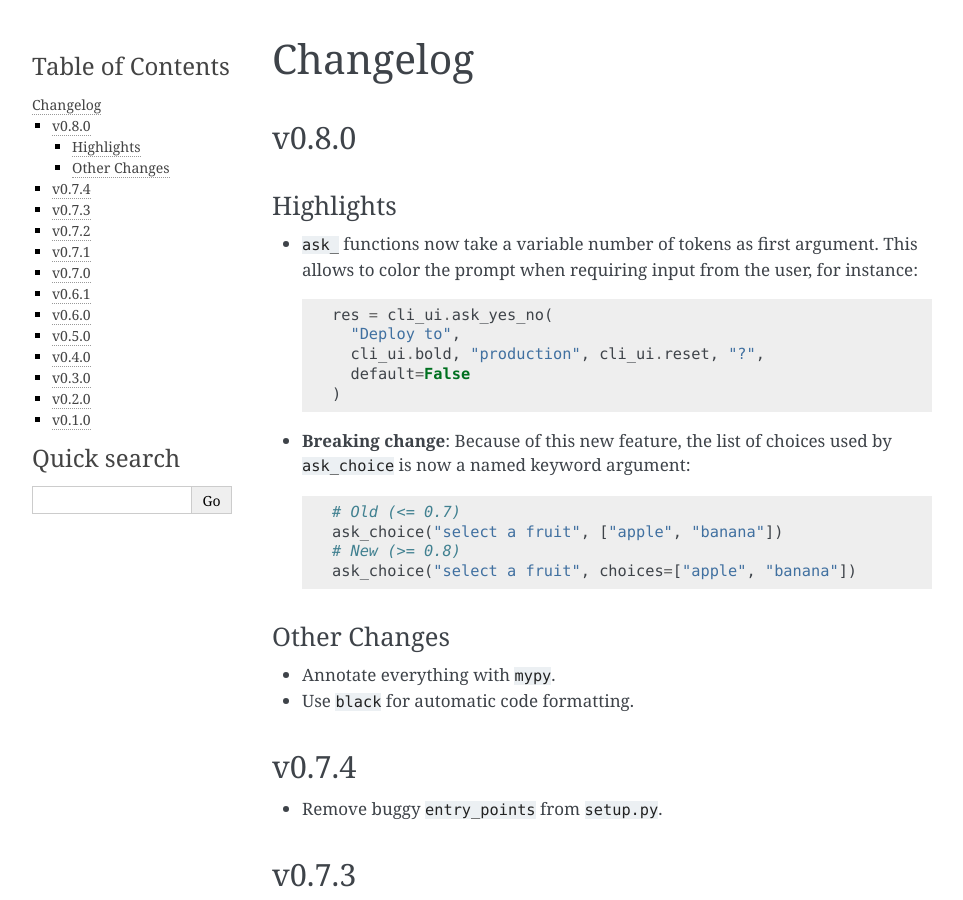
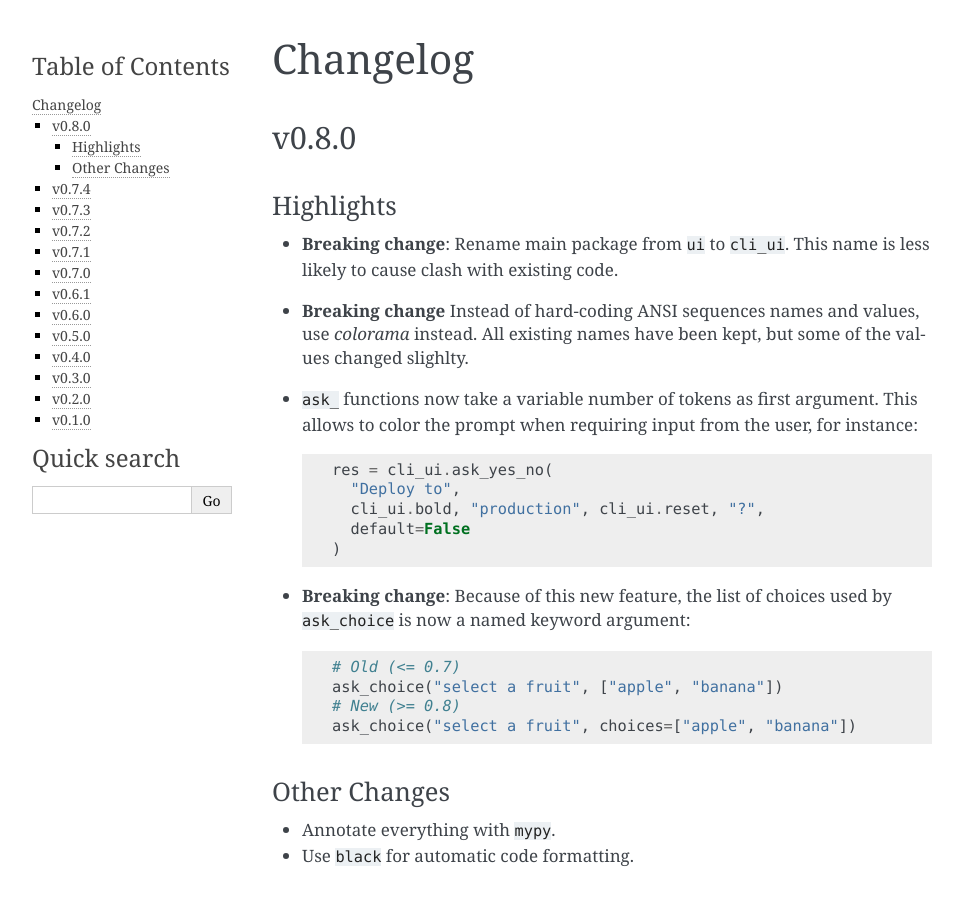
Before and after one commit to your-tools/python-cli-ui, a Sphinx documentation site: the page built from docs/changelog.rst, in a window 1280 px wide and 900 px high. Shown: the whole window, without its empty margins (148-1111 px from the left). Built offline with Sphinx 7.4.7, drawn with Linux system fonts in a browser that asks for light colours.

Commit message:
Update Changelog

```diff
--- a/docs/changelog.rst
+++ b/docs/changelog.rst
@@ -6,6 +6,15 @@ v0.8.0
 
 Highlights
 ~~~~~~~~~~
+
+* **Breaking change**: Rename main package from ``ui`` to ``cli_ui``. This name is less likely to
+  cause clash with existing code.
+
+
+* **Breaking change** Instead of hard-coding ANSI sequences names and values, use `colorama` instead.
+  All existing names have been kept, but some of the values changed slighlty.
+
+
 
 * ``ask_`` functions now take a variable number of tokens as first argument.
   This allows to color the prompt when requiring input from the user, for instance::
```
